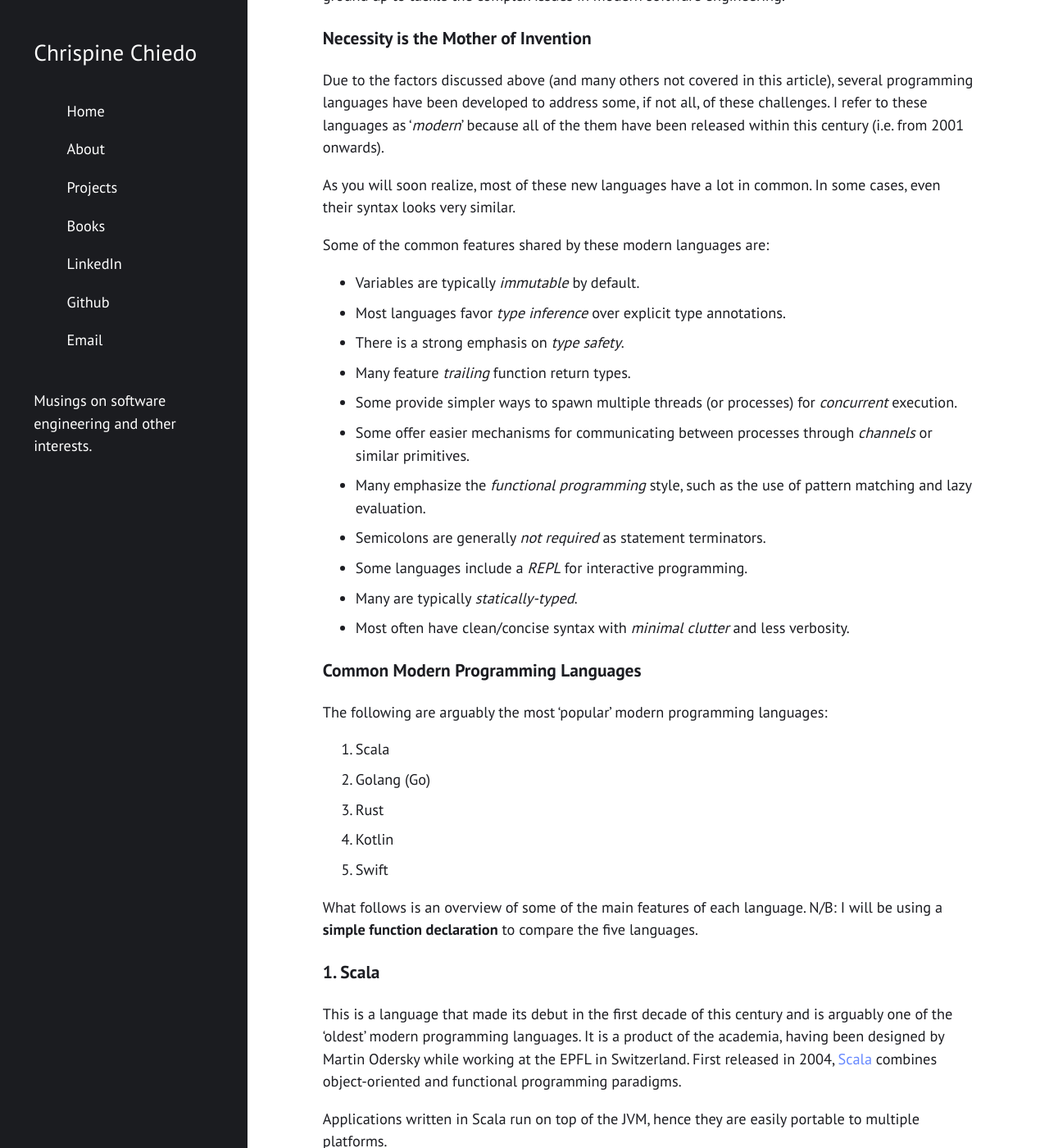
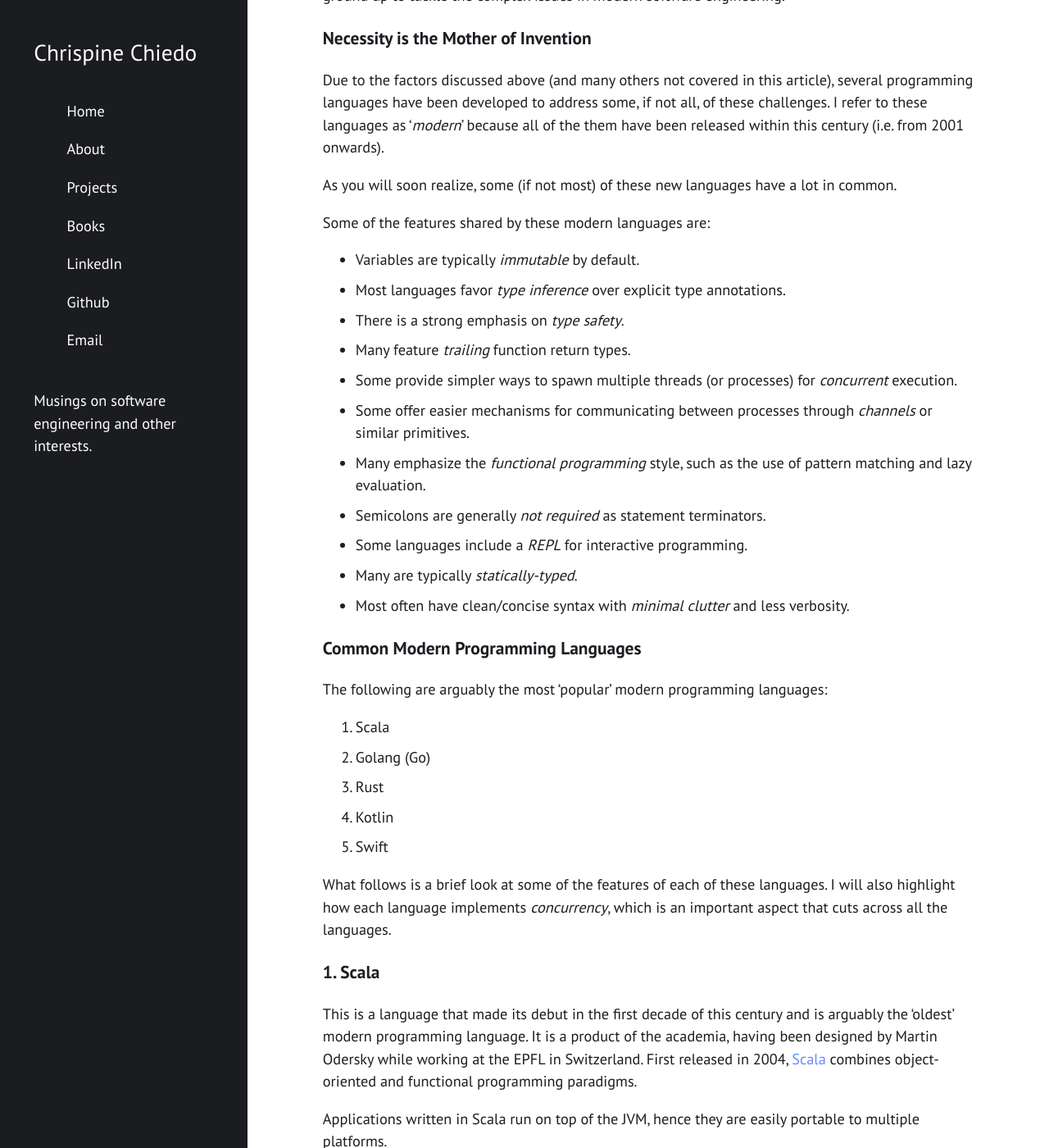
Before and after one commit to rimubytes/marvin, a Jekyll site: the page built from _posts/2017-05-06-modern-programming-languages.md, in a window 1280 px wide and 1400 px high, scrolled down 1850 px. Shown: the whole window at 82% size. Built offline with Jekyll 4.4.1, drawn with Linux system fonts in a browser that asks for light colours; nearby versions of some CDN libraries; library files that are not in the unit come from our copies; some of the changed text lies outside the part shown.

Commit message:
update PL article

```diff
--- a/_posts/2017-05-06-modern-programming-languages.md
+++ b/_posts/2017-05-06-modern-programming-languages.md
@@ -39,9 +39,9 @@ To stay relevant in the evolving programming landscape, significant efforts have
 
 Due to the factors discussed above (and many others not covered in this article), several programming languages have been developed to address some, if not all, of these challenges. I refer to these languages as '_modern_' because all of the them have been released within this century (i.e. from 2001 onwards).
 
-As you will soon realize, most of these new languages have a lot in common. In some cases, even their syntax looks very similar.
+As you will soon realize, some (if not most) of these new languages have a lot in common.
 
-Some of the common features shared by these modern languages are:
+Some of the features shared by these modern languages are:
 
 * Variables are typically _immutable_ by default.
 * Most languages favor _type inference_ over explicit type annotations.
@@ -64,12 +64,11 @@ The following are arguably the most 'popular' modern programming languages:
 1. Kotlin
 1. Swift
 
-What follows is an overview of some of the main features of each language.
-N/B: I will be using a **simple function declaration** to compare the five languages.
+What follows is a brief look at some of the features of each of these languages. I will also highlight how each language implements _concurrency_, which is an important aspect that cuts across all the languages.
 
 ### 1. Scala
 
-This is a language that made its debut in the first decade of this century and is arguably one of the 'oldest' modern programming languages. It is a product of the academia, having been designed by Martin Odersky while working at the EPFL in Switzerland. First released in 2004, [Scala](https://www.scala-lang.org/) combines object-oriented and functional programming paradigms.
+This is a language that made its debut in the first decade of this century and is arguably the 'oldest' modern programming language. It is a product of the academia, having been designed by Martin Odersky while working at the EPFL in Switzerland. First released in 2004, [Scala](https://www.scala-lang.org/) combines object-oriented and functional programming paradigms.
 
 Applications written in Scala run on top of the JVM, hence they are easily portable to multiple platforms.
 
```
Also changed, not shown: other parts of _posts/2017-05-06-modern-programming-languages.md (+2 -2 lines).
